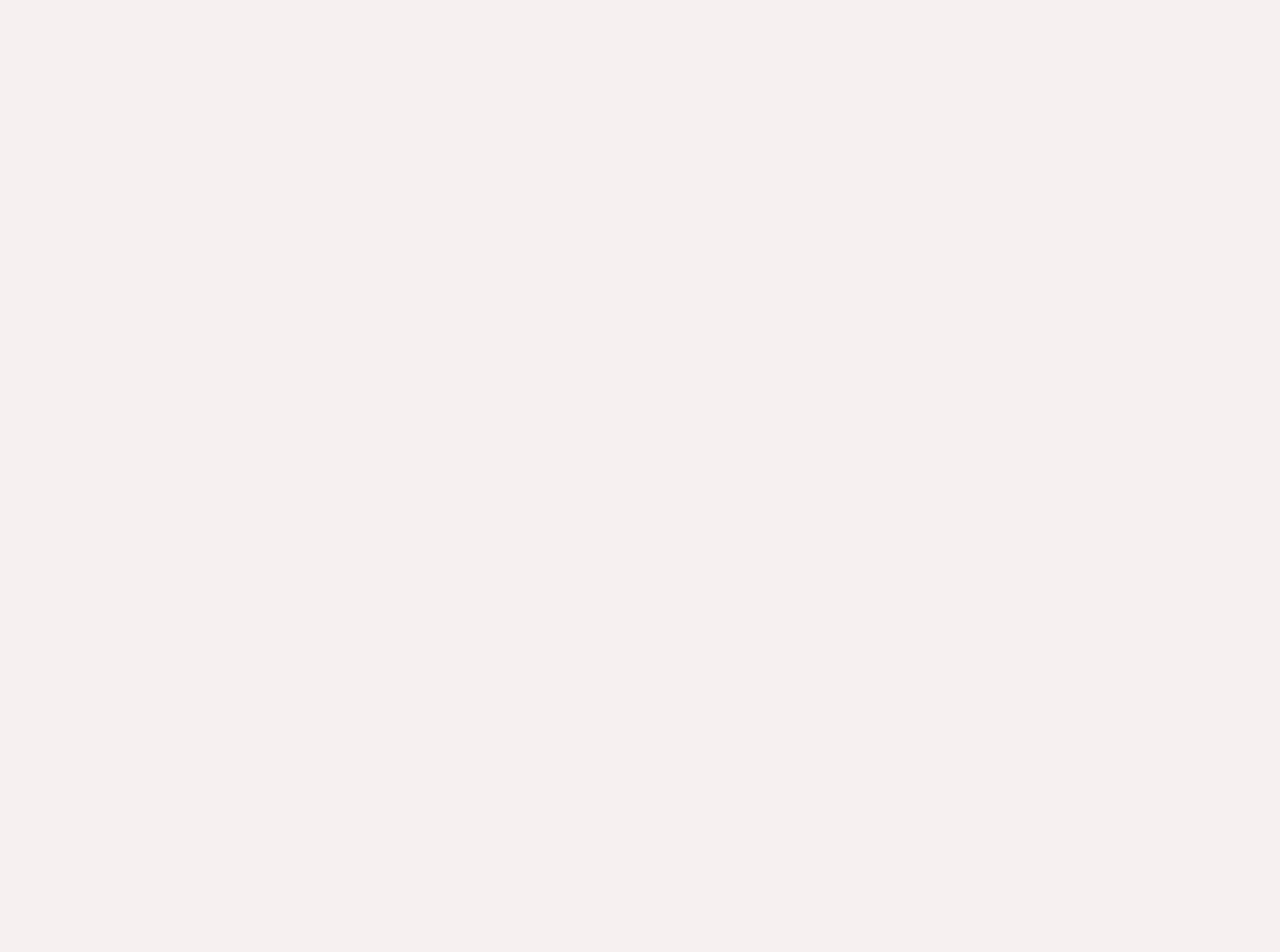
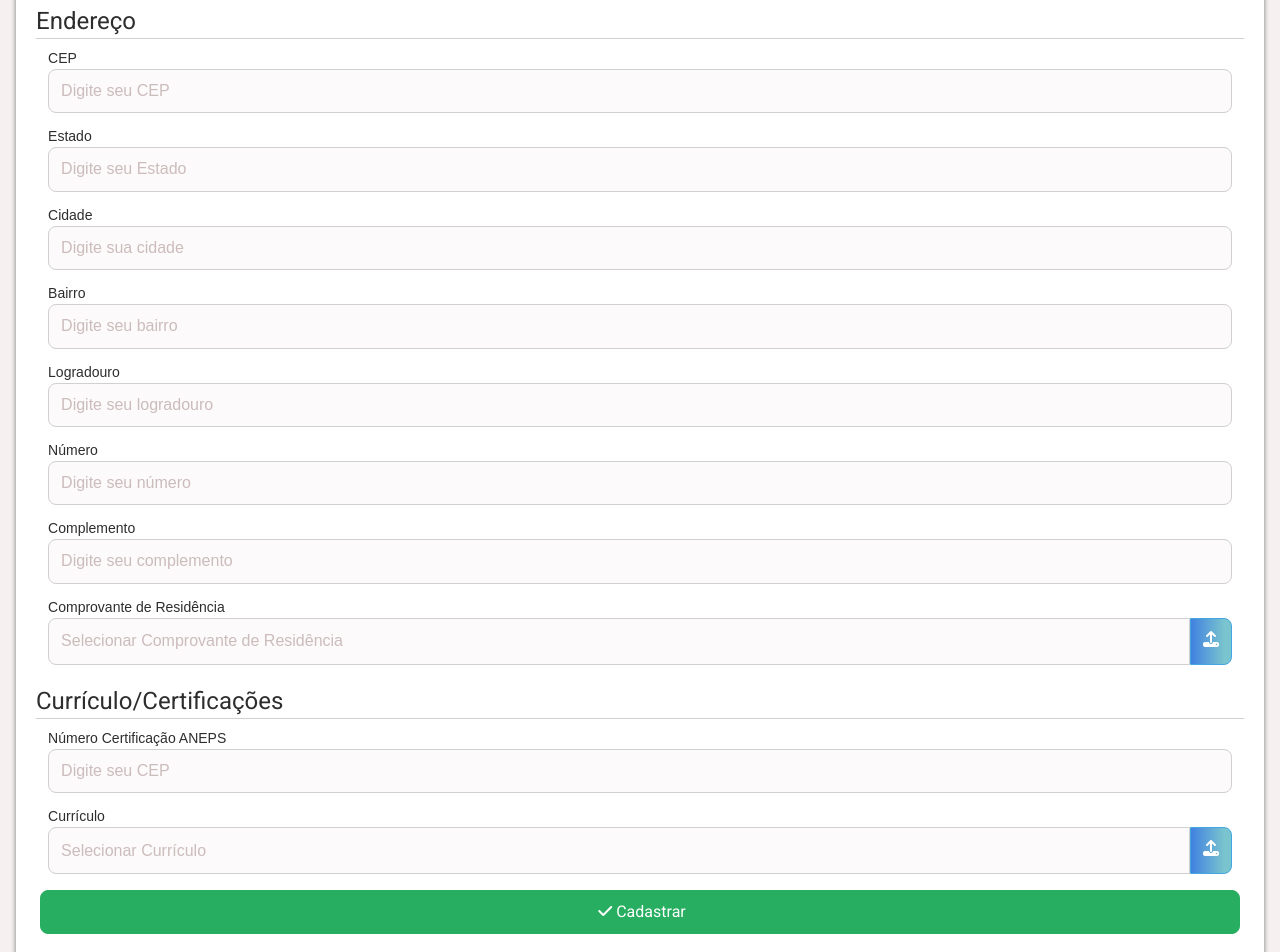
Before and after one commit to matheus-codemize/poupacred.seucredito.web, a React (Create React App) app: page /Form in a window 1280 px wide. Shown: the part 800-1752 px from the top of the page. Before the commit the page ends 800 px from the top, so only its background shows below. Built offline with nearby package versions, Linux system fonts and the light colour scheme.

Commit message:
[add] sign in form page

```diff
--- a/src/Routes.jsx
+++ b/src/Routes.jsx
@@ -3,12 +3,14 @@ import { BrowserRouter, Route, Switch } from 'react-router-dom';
 
 import Landing from './pages/Lading';
 import Login from './pages/Login';
+import Form from './pages/Form';
 
 const Routes = () => (
   <BrowserRouter>
     <Switch>
       <Route exact path="/" component={() => <Landing />} />
       <Route path="/login" component={() => <Login />} />
+      <Route path="/Form" component={() => <Form />} />
     </Switch>
   </BrowserRouter>
 );
--- a/src/components/Box/styles.css
+++ b/src/components/Box/styles.css
@@ -1,11 +1,9 @@
 #box{
   background: #fff;
   min-height: 16rem;
-  margin-top: -10rem;
-  margin-left: 1.6rem;
-  margin-right: 1.6rem;
   border-radius: 0.8rem;
   padding: 1.6rem 1.2rem;
+  margin: -10rem 1.6rem 2.4rem 1.6rem;
 
   display: flex;
   flex-wrap: wrap;
--- /dev/null
+++ b/src/components/Fieldset/index.jsx
@@ -0,0 +1,18 @@
+import React from 'react';
+import PropTypes from 'prop-types';
+
+import './styles.css';
+function Fieldset({ title, children }) {
+  return (
+    <fieldset className="fieldset">
+      <legend className="fieldset-title">{title}</legend>
+      <div className="fields">{children}</div>
+    </fieldset>
+  );
+}
+
+Fieldset.propTypes = {
+  title: PropTypes.string.isRequired,
+  children: PropTypes.element.isRequired,
+};
+export default Fieldset;
--- /dev/null
+++ b/src/components/Fieldset/styles.css
@@ -0,0 +1,29 @@
+.fieldset{
+  width: 100%;
+  margin: 0.8rem;
+}
+
+.fieldset .fields{
+  width: 100%;
+  display: flex;
+  flex-wrap: wrap;
+}
+
+.fieldset .fieldset-title{
+  margin: 0.4rem 0;
+
+  font-size: 2.4rem;
+  color: var(--color-black);
+  font-family: 'Roboto', sans-serif;
+
+  width: 100%;
+  display: flex;
+  flex-direction: column;
+}
+.fieldset .fieldset-title::after{
+  content: '';
+  height: 1px;
+  width: 100%;
+  margin-top: 0.4rem;
+  border-bottom: 1px solid #D0D0D0;
+}
--- a/src/components/Input/index.jsx
+++ b/src/components/Input/index.jsx
@@ -2,21 +2,26 @@ import React from 'react';
 import PropTypes from 'prop-types';
 
 import './styles.css';
-function Input({ type, label, htmlType, help, ...rest }) {
+function Input({ type, label, htmlType, help, sm, lg, ...rest }) {
   return (
-    <div className="form-group">
+    <div className={`form-group lg-${lg} sm-${sm}`}>
       <label>{label}</label>
       <input {...rest} type={htmlType} />
       {help && <small className={`help input-${type}`}>{help}</small>}
     </div>
   );
 }
-
+Input.defaultProps = {
+  sm: '100',
+  lg: '100',
+};
 Input.propTypes = {
   type: PropTypes.oneOf(['error', 'success']),
   label: PropTypes.string.isRequired,
-  htmlType: PropTypes.oneOf(['text', 'date', 'password', 'number']),
+  htmlType: PropTypes.oneOf(['text', 'date', 'password', 'number', 'email']),
   help: PropTypes.string,
+  sm: PropTypes.string,
+  lg: PropTypes.string,
 };
 
 export default Input;
--- a/src/components/Input/styles.css
+++ b/src/components/Input/styles.css
@@ -1,24 +1,43 @@
 .form-group{
   display: flex;
   flex-direction: column;
-  margin: 0.8rem;
+
+  margin: 1%;
+  margin-top: 0.8rem;
+  margin-bottom: 0.8rem;
+}
+
+.form-group.sm-100{
+  width: 100%;
+}
+.form-group.sm-75{
+  width: 73%;
+}
+.form-group.sm-50{
+  width: 48%;
+}
+.form-group.sm-25{
+  width: 23%;
 }
 
 .form-group label{
-  font-family: 'Open-Sans', sans-serif;
+  margin-bottom: 0.4rem;
+
   font-size: 1.4rem;
   color: var(--color-black);
-  margin-bottom: 0.4rem;
+  font-family: 'Open-Sans', sans-serif;
 }
 
 .form-group input{
   padding: 1.2rem;
+  background: #FCFAFA;
+  border-radius: 0.8rem;
+  border: 1px solid #D0D0D0;
+
   font-size: 1.6rem;
   color: var(--color-black);
-  background: #FCFAFA;
   font-family: 'Open-Sans', sans-serif;
-  border: 1px solid #D0D0D0;
-  border-radius: 0.8rem;
+
   outline: none;
 }
 
@@ -32,7 +51,6 @@
   font-family: 'Open-Sans', sans-serif;
 
   margin-top: 0.4rem;
-
 }
 
 .form-group small.input-error{
@@ -42,3 +60,18 @@
 .form-group small.input-success{
   color: #27AE60;
 }
+
+@media(min-width:700px){
+  .form-group.lg-100{
+    width: 100%;
+  }
+  .form-group.lg-75{
+    width: 73%;
+  }
+  .form-group.lg-50{
+    width: 48%;
+  }
+  .form-group.lg-25{
+    width: 23%;
+  }
+}
--- /dev/null
+++ b/src/components/InputFile/index.jsx
@@ -0,0 +1,45 @@
+import React, { useState } from 'react';
+import PropTypes from 'prop-types';
+
+import './styles.css';
+function InputFile({ label, placeholder, name }) {
+  const [filePlaceholder, setFilePlaceholder] = useState(placeholder);
+
+  function handleSelectFile(e) {
+    try {
+      setFilePlaceholder(e.target.files[0].name);
+    } catch (err) {
+      setFilePlaceholder(placeholder);
+    }
+  }
+  return (
+    <div className="form-group-input-file">
+      <label>{label}</label>
+      <div className="input-file-wrapper">
+        <div className="input-div">
+          <span className="placeholder">{filePlaceholder}</span>
+        </div>
+        <div className="button-label">
+          <label htmlFor={name}>
+            <i className="fa fa-upload" />
+          </label>
+        </div>
+      </div>
+      <input
+        id={name}
+        name={name}
+        type="file"
+        value=""
+        onChange={handleSelectFile}
+      />
+    </div>
+  );
+}
+
+InputFile.propTypes = {
+  label: PropTypes.string.isRequired,
+  placeholder: PropTypes.string.isRequired,
+  name: PropTypes.string.isRequired,
+};
+
+export default InputFile;
--- /dev/null
+++ b/src/components/InputFile/styles.css
@@ -0,0 +1,71 @@
+.form-group-input-file{
+  width: 100%;
+  display: flex;
+  flex-direction: column;
+
+  margin: 1%;
+  margin-top: 0.8rem;
+  margin-bottom: 0.8rem;
+}
+.form-group-input-file label{
+  margin-bottom: 0.4rem;
+
+  font-size: 1.4rem;
+  color: var(--color-black);
+  font-family: 'Open-Sans', sans-serif;
+}
+
+.form-group-input-file input[type='file'] {
+  display: none
+}
+
+.form-group-input-file .input-file-wrapper{
+  display: flex;
+  align-items: stretch;
+}
+
+.form-group-input-file .input-file-wrapper .input-div{
+  flex-grow: 1;
+  display: flex;
+  align-items: center;
+
+  padding: 1.2rem;
+  background: #FCFAFA;
+  border: 1px solid #D0D0D0;
+  border-top-left-radius: 0.8rem;
+  border-bottom-left-radius: 0.8rem;
+
+  font-size: 1.6rem;
+  color: var(--color-black);
+  font-family: 'Open-Sans', sans-serif;
+
+  outline: none;
+}
+
+.form-group-input-file .input-file-wrapper span.placeholder{
+  color: #CCBCBC;
+}
+
+.form-group-input-file .input-file-wrapper div.button-label {
+  display: flex;
+  align-items: center;
+  justify-content: center;
+  border: 1px solid #41A7E1;
+  border-top-right-radius: 0.8rem;
+  border-bottom-right-radius: 0.8rem;
+
+  cursor: pointer;
+
+  background: rgb(65,129,225);
+  background: linear-gradient(90deg, rgba(65,129,225,1) 0%, rgba(121,196,206,1) 83%);
+}
+.form-group-input-file .input-file-wrapper div.button-label:hover {
+  background: rgb(61,120,209);
+  background: linear-gradient(90deg, rgba(61,120,209,1) 0%, rgba(106,170,179,1) 83%);
+}
+.form-group-input-file .input-file-wrapper div.button-label label{
+  color: #fff;
+  font-size: 1.6rem;
+  padding: 1.2rem;
+  cursor: pointer;
+}
--- a/src/index.css
+++ b/src/index.css
@@ -21,6 +21,8 @@
 
   /* font */
   font-family: "Open Sans", sans-serif;
+
+  min-width: 350px;
 }
 
 /* versão desktop */
--- /dev/null
+++ b/src/pages/Form/index.jsx
@@ -0,0 +1,126 @@
+import React from 'react';
+
+import Header from '../../components/Header';
+import TitleSection from '../../components/TitleSection';
+import Box from '../../components/Box';
+import Input from '../../components/Input';
+import Fieldset from '../../components/Fieldset';
+import Button from '../../components/Button';
+import InputFile from '../../components/InputFile';
+
+import './styles.css';
+function Form() {
+  return (
+    <div id="form-page">
+      <Header />
+      <TitleSection title="Faça seu cadastro e comece a utilizar o sistema" />
+      <Box className="box">
+        <form>
+          <Fieldset title="Dados Pessoais">
+            <Input
+              htmlType="text"
+              label="Nome"
+              name="name"
+              placeholder="Digite seu nome"
+            />
+            <Input
+              htmlType="text"
+              label="CPF"
+              name="cpf"
+              placeholder="Digite seu CPF"
+            />
+            <Input htmlType="date" label="Data de Nascimento" name="birthday" />
+            <Input
+              htmlType="text"
+              label="Celular"
+              name="celphone"
+              placeholder="Digite seu celular"
+            />
+            <Input
+              htmlType="email"
+              label="E-mail"
+              name="email"
+              placeholder="Digite seu e-mail"
+            />
+            <InputFile
+              name="rg_cnh"
+              label="RG/CNH"
+              placeholder="Selecionar RG/CNH"
+            />
+          </Fieldset>
+          <Fieldset title="Endereço">
+            <Input
+              htmlType="text"
+              label="CEP"
+              name="cep"
+              placeholder="Digite seu CEP"
+              sm="75"
+            />
+            <Input
+              htmlType="text"
+              label="Estado"
+              name="uf"
+              placeholder="Digite seu Estado"
+              sm="25"
+            />
+            <Input
+              htmlType="text"
+              label="Cidade"
+              name="city"
+              placeholder="Digite sua cidade"
+            />
+            <Input
+              htmlType="text"
+              label="Bairro"
+              name="neighborhood"
+              placeholder="Digite seu bairro"
+            />
+            <Input
+              htmlType="text"
+              label="Logradouro"
+              name="adress"
+              placeholder="Digite seu logradouro"
+            />
+            <Input
+              htmlType="text"
+              label="Número"
+              name="adress_number"
+              placeholder="Digite seu número"
+              sm="25"
+            />
+            <Input
+              htmlType="text"
+              label="Complemento"
+              name="complement"
+              placeholder="Digite seu complemento"
+              sm="75"
+            />
+            <InputFile
+              name="comprovante_residencia"
+              label="Comprovante de Residência"
+              placeholder="Selecionar Comprovante de Residência"
+            />
+          </Fieldset>
+          <Fieldset title="Currículo/Certificações">
+            <Input
+              htmlType="text"
+              label="Número Certificação ANEPS"
+              name="anpes_number"
+              placeholder="Digite seu CEP"
+            />
+            <InputFile
+              name="curriculo"
+              label="Currículo"
+              placeholder="Selecionar Currículo"
+            />
+          </Fieldset>
+          <Button type="submit" color="success" icon="fa-check">
+            Cadastrar
+          </Button>
+        </form>
+      </Box>
+    </div>
+  );
+}
+
+export default Form;
--- /dev/null
+++ b/src/pages/Form/styles.css
@@ -0,0 +1,19 @@
+#form-page form{
+  width: 100%;
+  display: flex;
+  flex-wrap: wrap;
+  align-items: center;
+  justify-content: center;
+}
+.box button.btn{
+  width: 100%;
+  margin-left: 1%;
+  margin-right: 1%;
+  margin-bottom: 1.4rem;
+}
+
+@media (min-width: 700px) {
+  #login-page .box button.btn{
+    width: 30%;
+  }
+}
```
